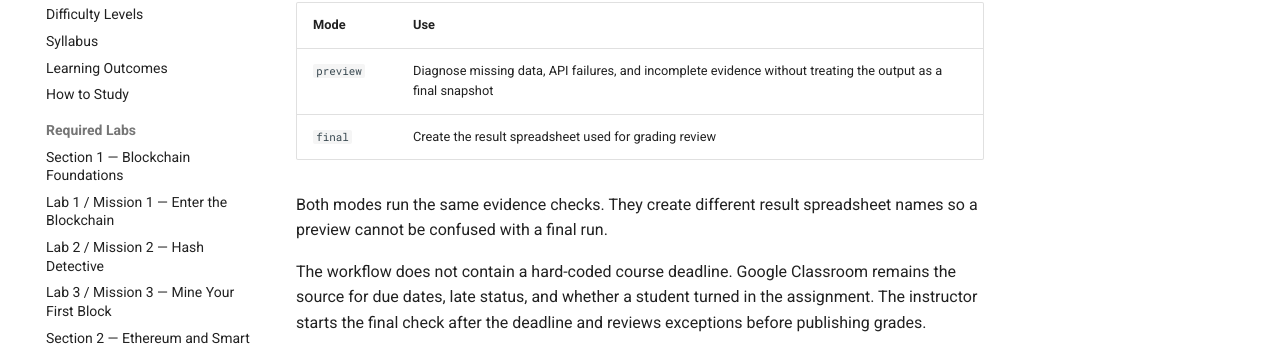
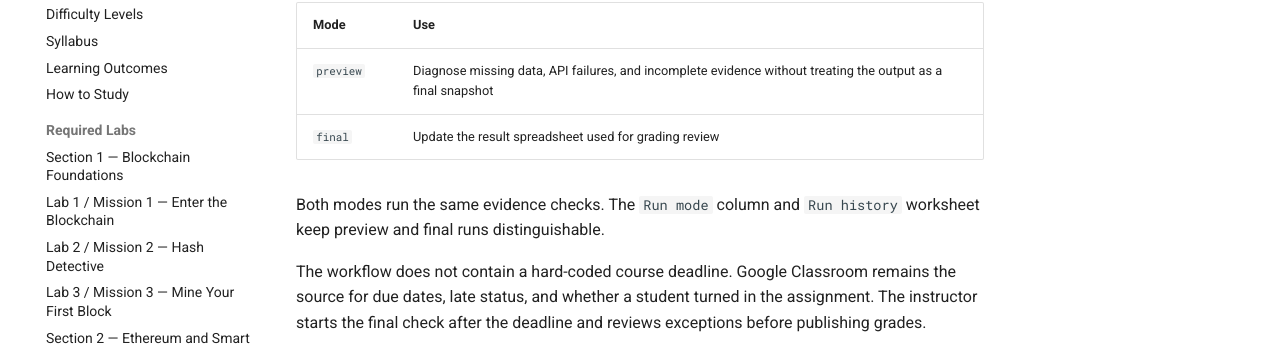
Before and after one commit to Cibran2311/Newuuz-Blockchain, an MkDocs documentation site: the page built from docs/grading/deadline-gated-checks.md, in a window 1280 px wide. Shown: the part 259-605 px from the top of the page. Built offline with MkDocs 1.6.1 and Material for MkDocs 9.7.7, drawn with Linux system fonts in a browser that asks for light colours; comment, search, counter and statistics services are not loaded.

Commit message:
Update deadline check output

```diff
--- a/docs/grading/deadline-gated-checks.md
+++ b/docs/grading/deadline-gated-checks.md
@@ -5,8 +5,8 @@ The GitHub Actions workflow has two instructor-selected modes.
 | Mode | Use |
 |---|---|
 | `preview` | Diagnose missing data, API failures, and incomplete evidence without treating the output as a final snapshot |
-| `final` | Create the result spreadsheet used for grading review |
+| `final` | Update the result spreadsheet used for grading review |
 
-Both modes run the same evidence checks. They create different result spreadsheet names so a preview cannot be confused with a final run.
+Both modes run the same evidence checks. The `Run mode` column and `Run history` worksheet keep preview and final runs distinguishable.
 
 The workflow does not contain a hard-coded course deadline. Google Classroom remains the source for due dates, late status, and whether a student turned in the assignment. The instructor starts the final check after the deadline and reviews exceptions before publishing grades.
```
